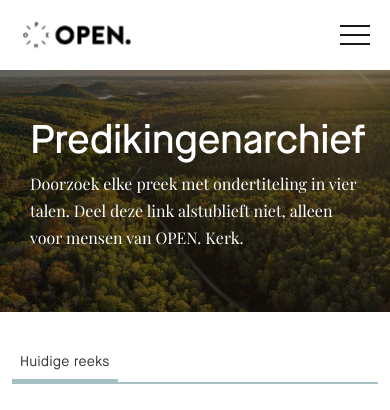
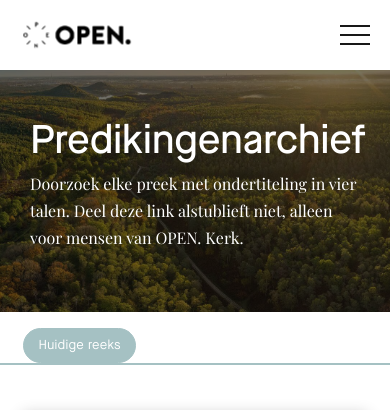
Before and after one commit to Open-Kerk/openkerk, a Flask app: page /teachings in a window 390 px wide. Shown: the top 410 px of the page. Run offline with Flask 3, Linux system fonts and the light colour scheme; some libraries are stand-ins or nearby versions; some web fonts are replaced.

Commit message:
Mobile-friendly teaching tab nav (horizontal scroll pills)
5+ collection tabs with long labels (Gebed & Aanbidding, Geven &
Vrijgevigheid, Gezin & Relaties) wrap into a messy multi-line stack
on phones with the inherited Reality SF `float:left` styling.

Override under `@media (max-width: 768px)`:
  - flex container, nowrap, horizontal scroll with momentum on iOS
  - hidden scrollbar; CSS scroll-snap so swipes land on tab edges
  - pill-style tabs (rounded, border, smaller font) with our brand
    gold fill on the active one
  - inset first/last pills by --side-padding so they line up with
    page content while still bleeding the scroll strip edge-to-edge
  - hide the inherited search icon + #search-box from the Reality SF
    nav row since our hero already has the search input

Co-Authored-By: Claude Opus 4.7 (1M context) <noreply@anthropic.com>

```diff
--- a/templates/teachings.html
+++ b/templates/teachings.html
@@ -5,7 +5,7 @@
 {% block body_class %}archive teachings-page{% endblock %}
 
 {% block content %}
-{# Page-scoped overrides: Reality SF's stock widths assume short titles
+{# Page-scoped overrides: assume short titles
    (15/15/47/10/10). Our sermon titles run long, so we widen Title at the
    expense of Summary. Total stays ≈98% to leave room for the
    status-indicator on the left. #}
@@ -243,6 +243,63 @@
   .teachings-page .audio-filter-container .filter-link.asc i.fa-caret-down {
     transform: rotate(180deg);
   }
+
+  /* ─── Tab nav: mobile horizontal scroll ─────────────────────────────────
+     The base theme floats each .sub-nav-link with 60px of horizontal space
+     per item; that wraps into a messy 4-line stack on phones once we have
+     5+ collection tabs. On ≤768px we override to a flex/nowrap row that
+     scrolls horizontally, with smaller pills and a fade hint on the right
+     edge that more content is off-screen. */
+  @media (max-width: 768px) {
+    .teachings-page .tab-nav-container {
+      /* Bleed to the screen edges so the scroll strip uses the full width,
+         and clip scroll content inside it. Margins are restored by per-tab
+         padding so the first/last pills still have breathing room. */
+      margin-left: 0; margin-right: 0;
+      padding: 16px 0 0;
+      display: flex;
+      flex-wrap: nowrap;
+      overflow-x: auto;
+      overflow-y: hidden;
+      scroll-snap-type: x proximity;
+      scrollbar-width: none;            /* Firefox */
+      -webkit-overflow-scrolling: touch;
+      position: relative;
+    }
+    .teachings-page .tab-nav-container::-webkit-scrollbar { display: none; }
+    .teachings-page .tab-nav-container::after { content: none; } /* clearfix kill */
+
+    .teachings-page .tab-nav-container .sub-nav-link {
+      float: none;
+      display: inline-block;
+      flex: 0 0 auto;
+      margin: 0;
+      padding: 8px 14px;
+      line-height: 1.3;
+      font-size: 13px;
+      letter-spacing: 0.3px;
+      white-space: nowrap;
+      scroll-snap-align: start;
+      border: 1px solid rgba(0,0,0,0.10);
+      border-radius: 999px;
+      color: #333;
+      background: #fff;
+    }
+    .teachings-page .tab-nav-container .sub-nav-link + .sub-nav-link { margin-left: 6px; }
+    .teachings-page .tab-nav-container .sub-nav-link:first-child { margin-left: var(--side-padding); }
+    .teachings-page .tab-nav-container .sub-nav-link:last-child  { margin-right: var(--side-padding); }
+    .teachings-page .tab-nav-container .sub-nav-link.current {
+      color: #fff;
+      background: var(--brand-primary, #b8860b);
+      border-color: var(--brand-primary, #b8860b);
+    }
+
+    /* The search icon + Reality SF search form live inside the same tab
+       row in markup; on mobile they don't fit alongside the pills. Hide
+       them — the hero already has our search input/button. */
+    .teachings-page .tab-nav-container .search-icon,
+    .teachings-page .tab-nav-container #search-box { display: none; }
+  }
 </style>
 
 <div id="main">
@@ -289,8 +346,8 @@
     Acts as the intro for the whole archive today; once we populate
     videos.series we'll drive it per active series. #}
  <div class="flex-cat-parent" style="max-width:1200px; margin:48px auto 0; padding:0 var(--side-padding); box-sizing:border-box;">
-  <img src="https://realitysf.com/wp-content/uploads/2026/03/Faith-as-Reality-SQ.jpg"
-       alt="" class="cat-image" width="282">
+  <img src="assets/images/openkerk/jesus.png"
+       alt="" class="cat-image" width="382">
   <div class="series-parent-flex no-top centered">
    <div class="flexed centered">
     <div class="small-grey-text">{{ total }} {{ t('teachings.teachings_count') }}</div>
```
